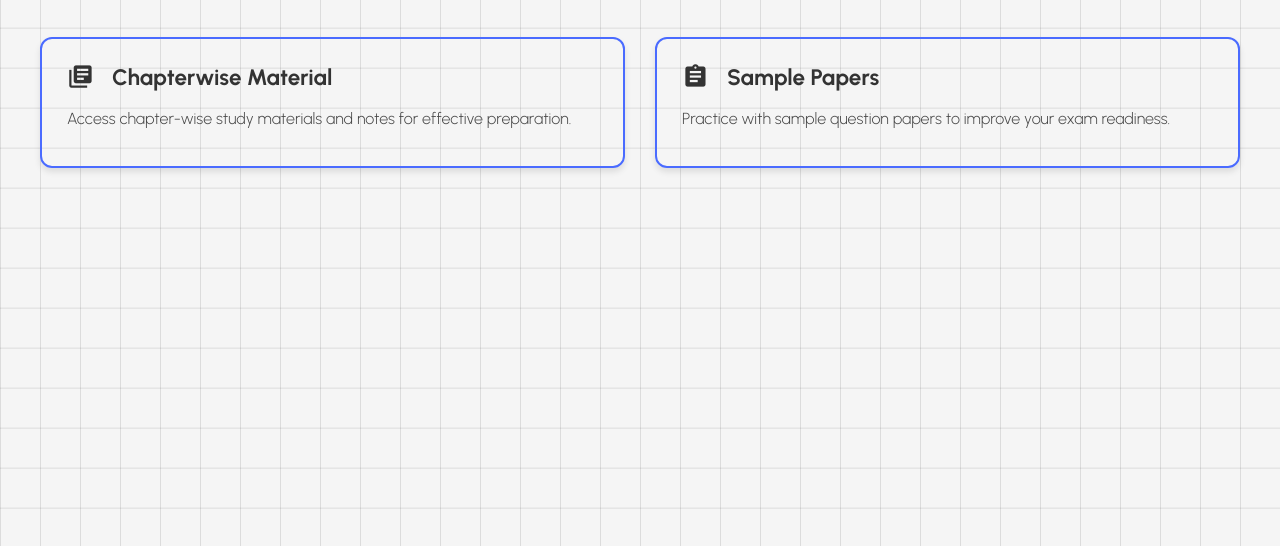
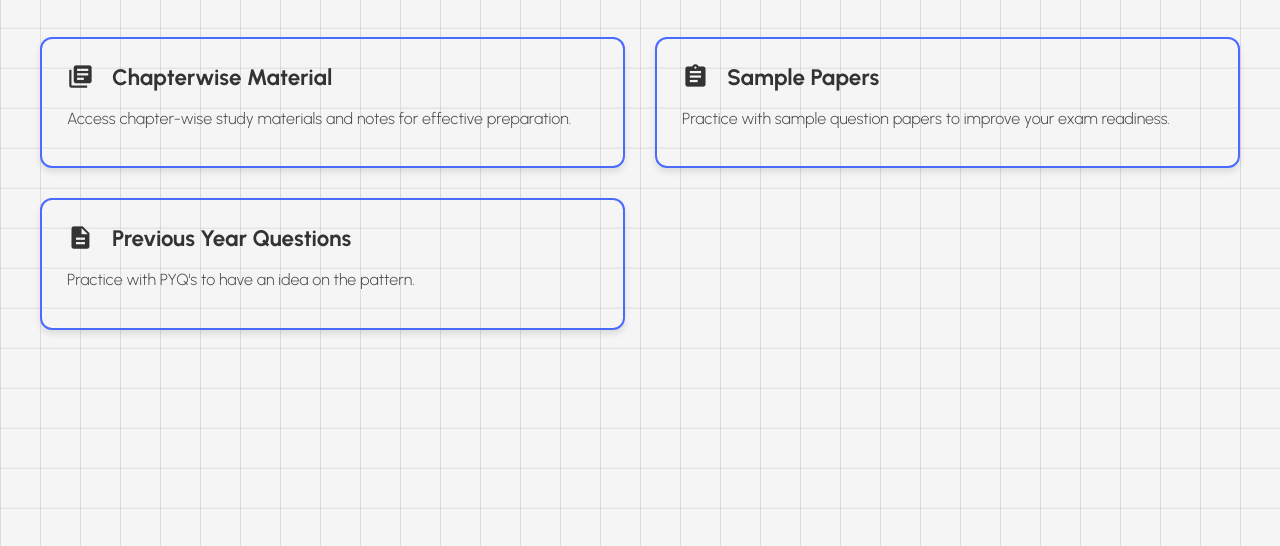
Before and after one commit to chayotic/Fokus, a plain HTML site: page docs/class_12.html in a window 1280 px wide. Shown: the part 254-800 px from the top of the page. Drawn offline with Linux system fonts and the light colour scheme.

Commit message:
Update class_12.html

```diff
--- a/docs/class_12.html
+++ b/docs/class_12.html
@@ -42,6 +42,10 @@
             <h2><span class="material-icons">assignment</span> Sample Papers</h2>
             <p>Practice with sample question papers to improve your exam readiness.</p>
         </div>
+        <div class="card" onclick="location.href='sample_papers_12.html'">
+            <h2><span class="material-icons">description</span> Previous Year Questions</h2>
+            <p>Practice with PYQ's to have an idea on the pattern.</p>
+        </div>
     </div>
 </main>
 
```
